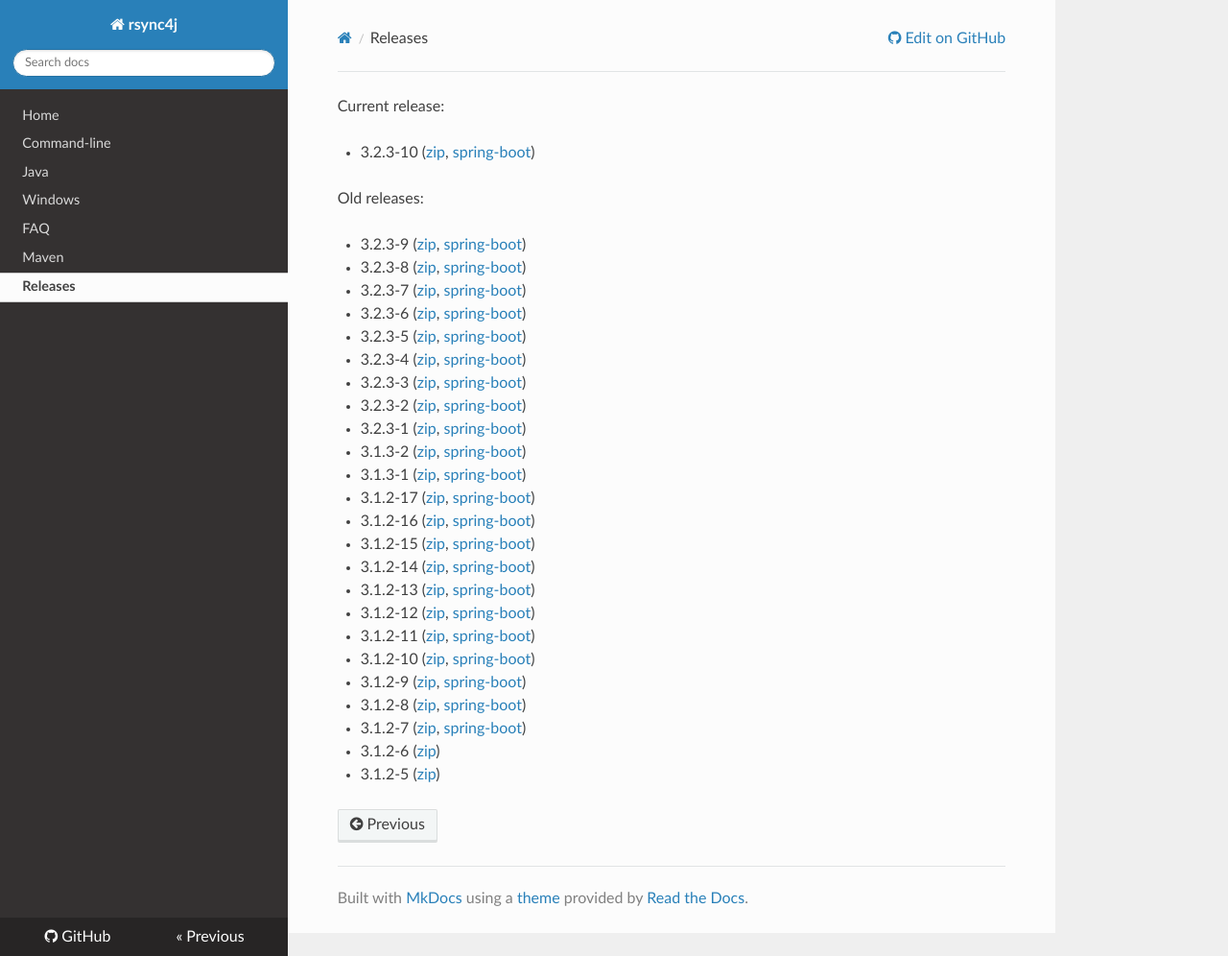
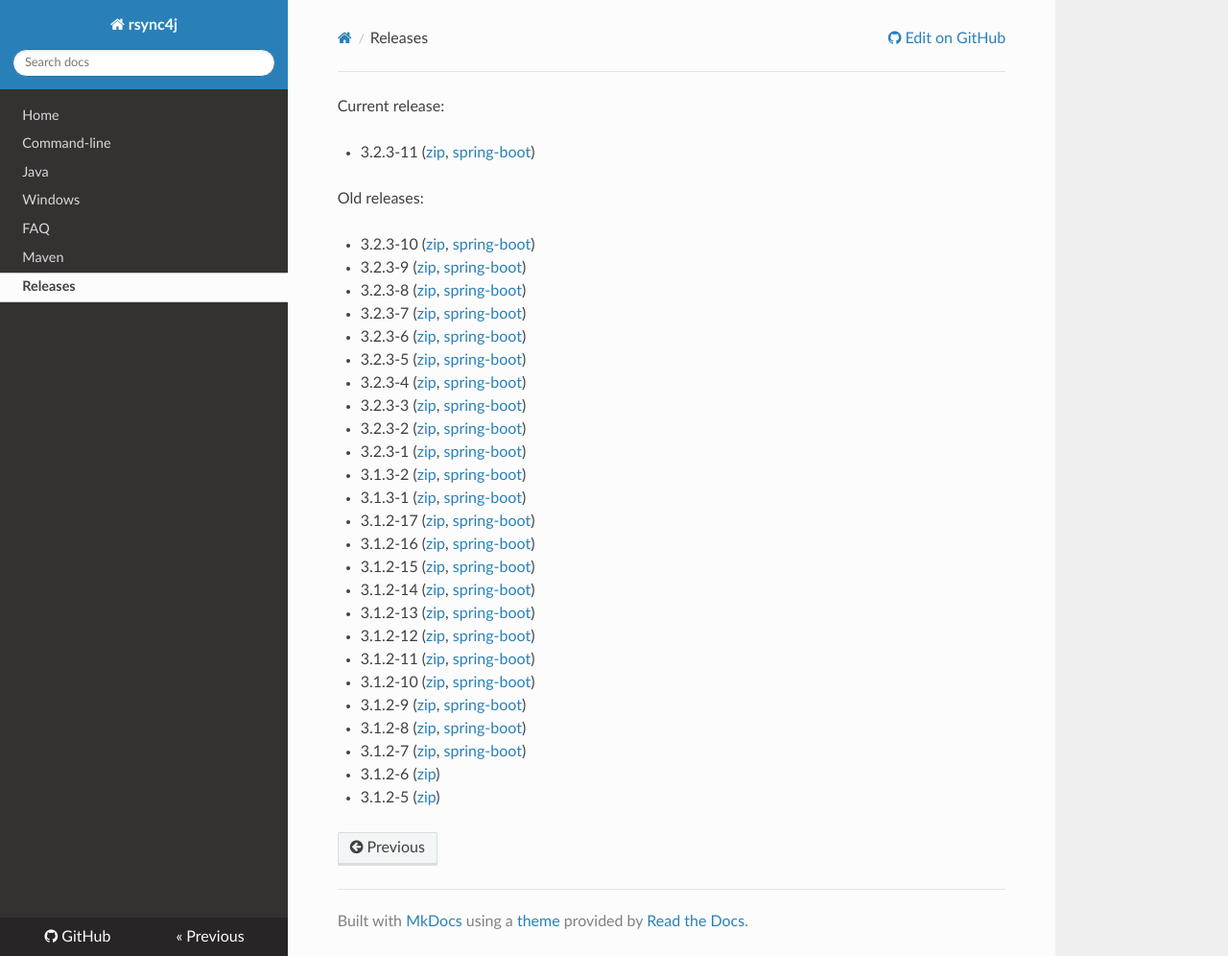
Before and after one commit to fracpete/rsync4j, an MkDocs documentation site: the page built from docs/releases.md, in a window 1280 px wide and 996 px high. Shown: the whole window at 96% size. Built offline with MkDocs 1.6.1, drawn with Linux system fonts in a browser that asks for light colours; nearby versions of some CDN libraries; old or Windows-style settings are respelled for this version of MkDocs.

Commit message:
added new release

```diff
--- a/docs/releases.md
+++ b/docs/releases.md
@@ -1,10 +1,11 @@
 Current release:
 
-* 3.2.3-10 ([zip](https://github.com/fracpete/rsync4j/releases/download/rsync4j-pom-3.2.3-10/rsync4j-all-3.2.3-10-bin.zip), [spring-boot](https://github.com/fracpete/rsync4j/releases/download/rsync4j-pom-3.2.3-10/rsync4j-all-3.2.3-10-spring-boot.jar))
+* 3.2.3-11 ([zip](https://github.com/fracpete/rsync4j/releases/download/rsync4j-pom-3.2.3-11/rsync4j-all-3.2.3-11-bin.zip), [spring-boot](https://github.com/fracpete/rsync4j/releases/download/rsync4j-pom-3.2.3-11/rsync4j-all-3.2.3-11-spring-boot.jar))
 
 
 Old releases:
 
+* 3.2.3-10 ([zip](https://github.com/fracpete/rsync4j/releases/download/rsync4j-pom-3.2.3-10/rsync4j-all-3.2.3-10-bin.zip), [spring-boot](https://github.com/fracpete/rsync4j/releases/download/rsync4j-pom-3.2.3-10/rsync4j-all-3.2.3-10-spring-boot.jar))
 * 3.2.3-9 ([zip](https://github.com/fracpete/rsync4j/releases/download/rsync4j-pom-3.2.3-9/rsync4j-all-3.2.3-9-bin.zip), [spring-boot](https://github.com/fracpete/rsync4j/releases/download/rsync4j-pom-3.2.3-9/rsync4j-all-3.2.3-9-spring-boot.jar))
 * 3.2.3-8 ([zip](https://github.com/fracpete/rsync4j/releases/download/rsync4j-pom-3.2.3-8/rsync4j-all-3.2.3-8-bin.zip), [spring-boot](https://github.com/fracpete/rsync4j/releases/download/rsync4j-pom-3.2.3-8/rsync4j-all-3.2.3-8-spring-boot.jar))
 * 3.2.3-7 ([zip](https://github.com/fracpete/rsync4j/releases/download/rsync4j-pom-3.2.3-7/rsync4j-all-3.2.3-7-bin.zip), [spring-boot](https://github.com/fracpete/rsync4j/releases/download/rsync4j-pom-3.2.3-7/rsync4j-all-3.2.3-7-spring-boot.jar))
```
Also changed, not shown: docs/maven.md (+1 -1 lines).
